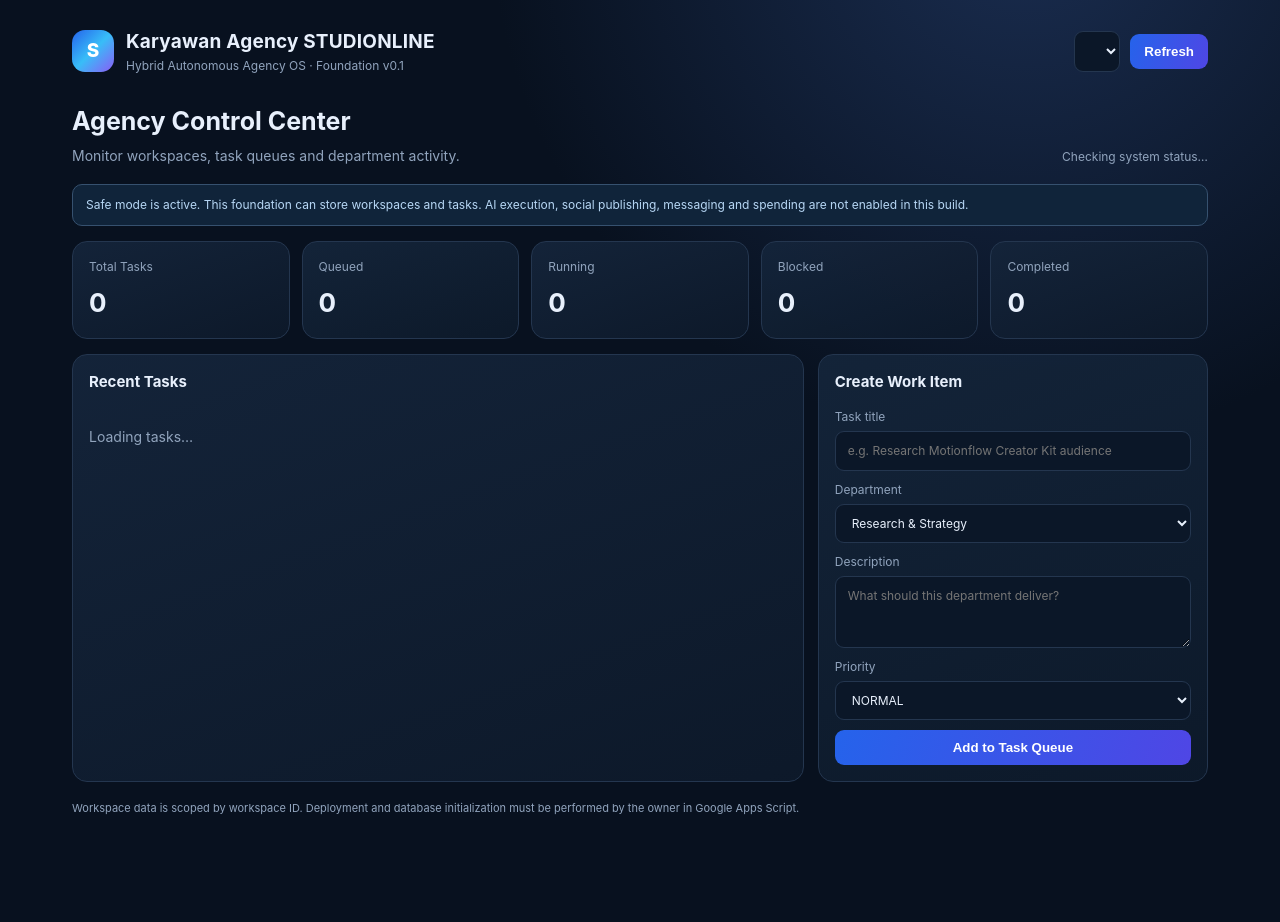
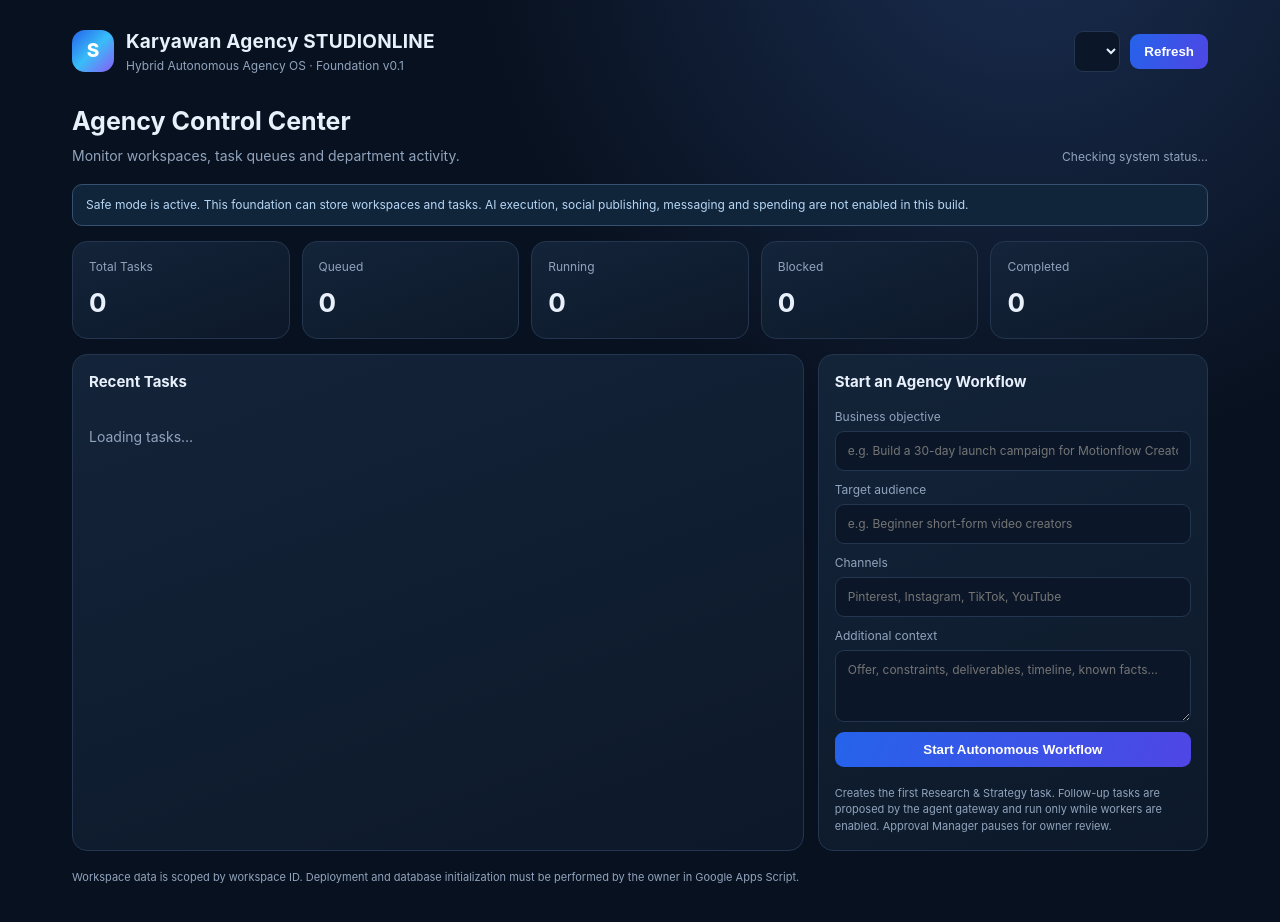
Before and after one commit to jhhanafi-eng/studionline-workspace, a plain HTML site: page apps/agency-os/Index.html in a window 1280 px wide. Before the commit the page ends 876 px from the top, so only its background shows below. Drawn offline with Linux system fonts and the light colour scheme.

Commit message:
feat: add campaign goal intake to agency control center

```diff
--- a/apps/agency-os/Index.html
+++ b/apps/agency-os/Index.html
@@ -44,21 +44,21 @@
     <section class="layout">
       <div class="panel"><h3>Recent Tasks</h3><div id="tasks" class="empty">Loading tasks…</div></div>
       <div class="panel">
-        <h3>Create Work Item</h3>
-        <form id="task-form" class="form">
-          <label>Task title<input id="task-title" required maxlength="180" placeholder="e.g. Research Motionflow Creator Kit audience"></label>
-          <label>Department<select id="department"></select></label>
-          <label>Description<textarea id="task-description" placeholder="What should this department deliver?"></textarea></label>
-          <label>Priority<select id="priority"><option>NORMAL</option><option>HIGH</option><option>LOW</option></select></label>
-          <button id="create-task" type="submit">Add to Task Queue</button>
+        <h3>Start an Agency Workflow</h3>
+        <form id="workflow-form" class="form">
+          <label>Business objective<input id="workflow-objective" required maxlength="180" placeholder="e.g. Build a 30-day launch campaign for Motionflow Creator Kit"></label>
+          <label>Target audience<input id="workflow-audience" maxlength="240" placeholder="e.g. Beginner short-form video creators"></label>
+          <label>Channels<input id="workflow-channels" maxlength="240" placeholder="Pinterest, Instagram, TikTok, YouTube"></label>
+          <label>Additional context<textarea id="workflow-context" placeholder="Offer, constraints, deliverables, timeline, known facts…"></textarea></label>
+          <button id="create-workflow" type="submit">Start Autonomous Workflow</button>
         </form>
+        <div class="foot">Creates the first Research & Strategy task. Follow-up tasks are proposed by the agent gateway and run only while workers are enabled. Approval Manager pauses for owner review.</div>
       </div>
     </section>
     <div class="foot">Workspace data is scoped by workspace ID. Deployment and database initialization must be performed by the owner in Google Apps Script.</div>
     <div id="message" class="sub" role="status" aria-live="polite"></div>
   </main>
 <script>
-  const DEPARTMENTS = ['Research & Strategy','Content Planner','Scriptwriter','Creative Production','Quality Control','Approval Manager','Social Distribution','Performance Analytics'];
   const $ = id => document.getElementById(id);
   let activeWorkspace = 'ws_studionline';
 
@@ -106,15 +106,15 @@
   }
   $('workspace').addEventListener('change', e => { activeWorkspace = e.target.value; loadDashboard(); });
   $('refresh').addEventListener('click', () => { message('Refreshing…'); loadWorkspaces(); });
-  $('task-form').addEventListener('submit', e => {
+  $('workflow-form').addEventListener('submit', e => {
     e.preventDefault();
-    const button = $('create-task'); button.disabled = true;
+    const button = $('create-workflow'); button.disabled = true;
+    const channels = $('workflow-channels').value.split(',').map(x => x.trim()).filter(Boolean);
     google.script.run.withSuccessHandler(result => {
-      button.disabled = false; $('task-form').reset(); message('Task added: '+result.taskId); loadDashboard();
+      button.disabled = false; $('workflow-form').reset(); message('Workflow created: '+result.workflowId+' · First task: '+result.firstTaskId); loadDashboard();
     }).withFailureHandler(err => { button.disabled = false; message(err.message || String(err), true); })
-      .apiCreateTask({workspaceId:activeWorkspace,title:$('task-title').value,department:$('department').value,description:$('task-description').value,priority:$('priority').value});
+      .apiCreateWorkflow({workspaceId:activeWorkspace,objective:$('workflow-objective').value,audience:$('workflow-audience').value,channels:channels,context:$('workflow-context').value});
   });
-  fillSelect($('department'), DEPARTMENTS.map(name => ({id:name,label:name})), 'id', 'label');
   loadWorkspaces();
 </script>
 </body>
```
